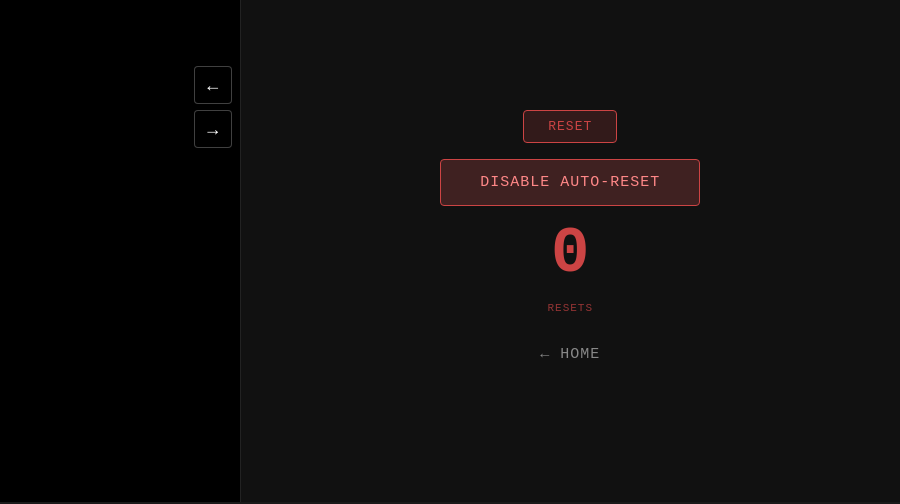
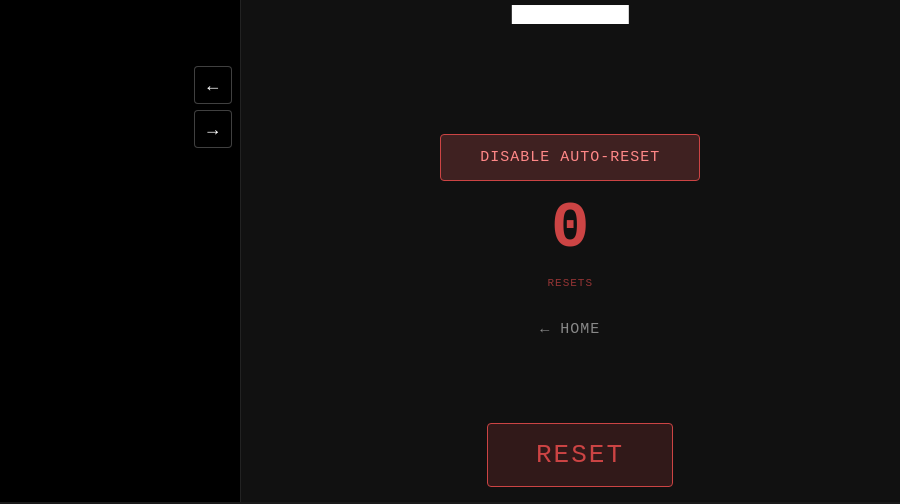
Before and after one commit to grillermo/awh, a plain HTML site: page templates/live.html in a window 1280 px wide. Shown: the part 293-797 px from the top of the page, 380-1280 px from the left. Drawn offline with Linux system fonts and the light colour scheme; no server answers.

Commit message:
feat(live): bigger reset button at screen bottom, fire on pointerdown
Co-Authored-By: Claude Sonnet 5.5 <noreply@anthropic.com>

```diff
--- a/templates/live.html
+++ b/templates/live.html
@@ -55,12 +55,17 @@
       color: #c44;
       border: 1px solid #c44;
       border-radius: 4px;
-      padding: 8px 24px;
+      padding: 16px 48px;
       font-family: monospace;
-      font-size: 13px;
+      font-size: 26px;
       cursor: pointer;
-      letter-spacing: 1px;
+      letter-spacing: 2px;
       touch-action: manipulation;
+      position: fixed;
+      bottom: 20px;
+      right: 25%;
+      transform: translateX(50%);
+      z-index: 100;
     }
     #reset-btn:active { background: rgba(180,60,60,0.5); }
     #auto-reset-toggle {
@@ -384,7 +389,10 @@
 
         loop();
 
-        document.getElementById('reset-btn').addEventListener('click', triggerReset);
+        document.getElementById('reset-btn').addEventListener('pointerdown', e => {
+          e.preventDefault();
+          triggerReset();
+        });
 
         const autoResetToggle = document.getElementById('auto-reset-toggle');
         autoResetToggle.addEventListener('click', () => {
```
